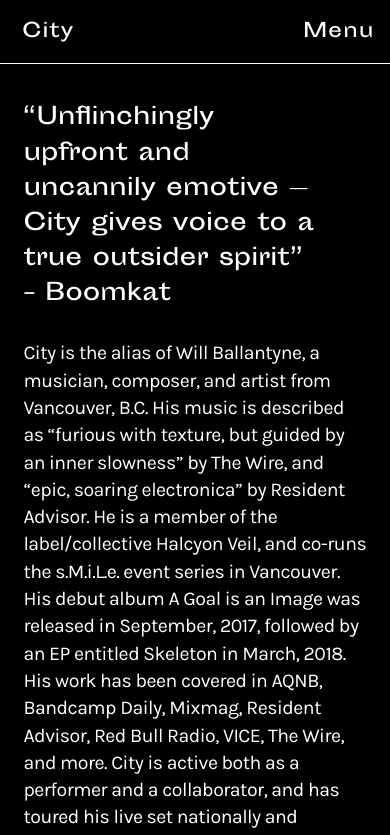
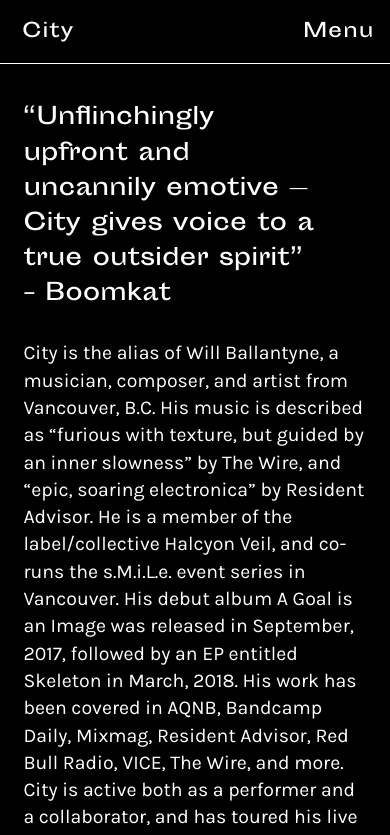
Before and after one commit to corayiu/citymusic33_blk, a website: page public/bio.html in a window 390 px wide. Shown: the top 835 px of the page. Drawn offline with nearby package versions, Linux system fonts and the light colour scheme.

Commit message:
letterspacing bio

```diff
--- a/public/style.css
+++ b/public/style.css
@@ -383,7 +383,7 @@
 
 .bio-body {
 	column-count:1;
-	letter-spacing: -0.5px;
+	letter-spacing: 0px;
 }
 
 .press {
```
